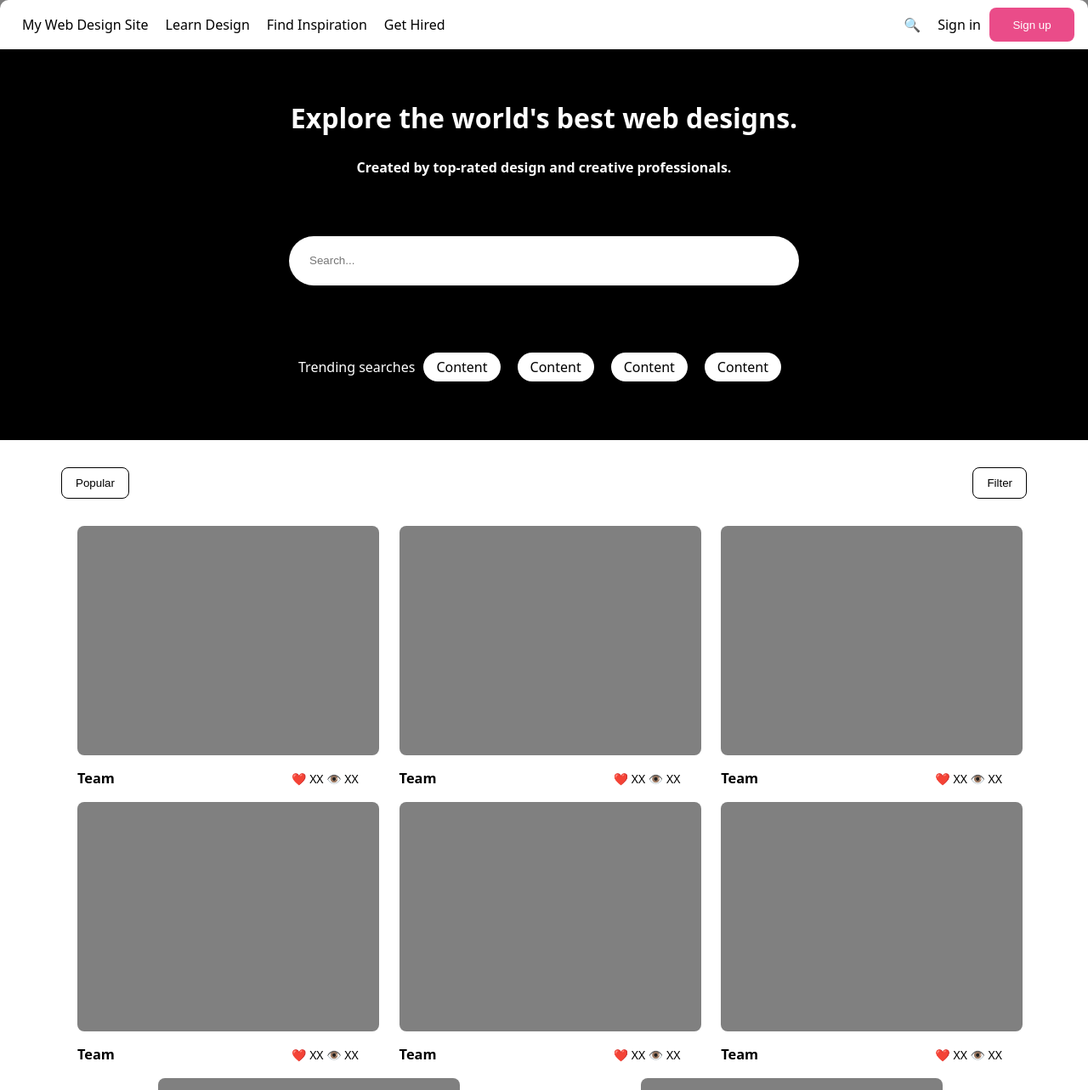
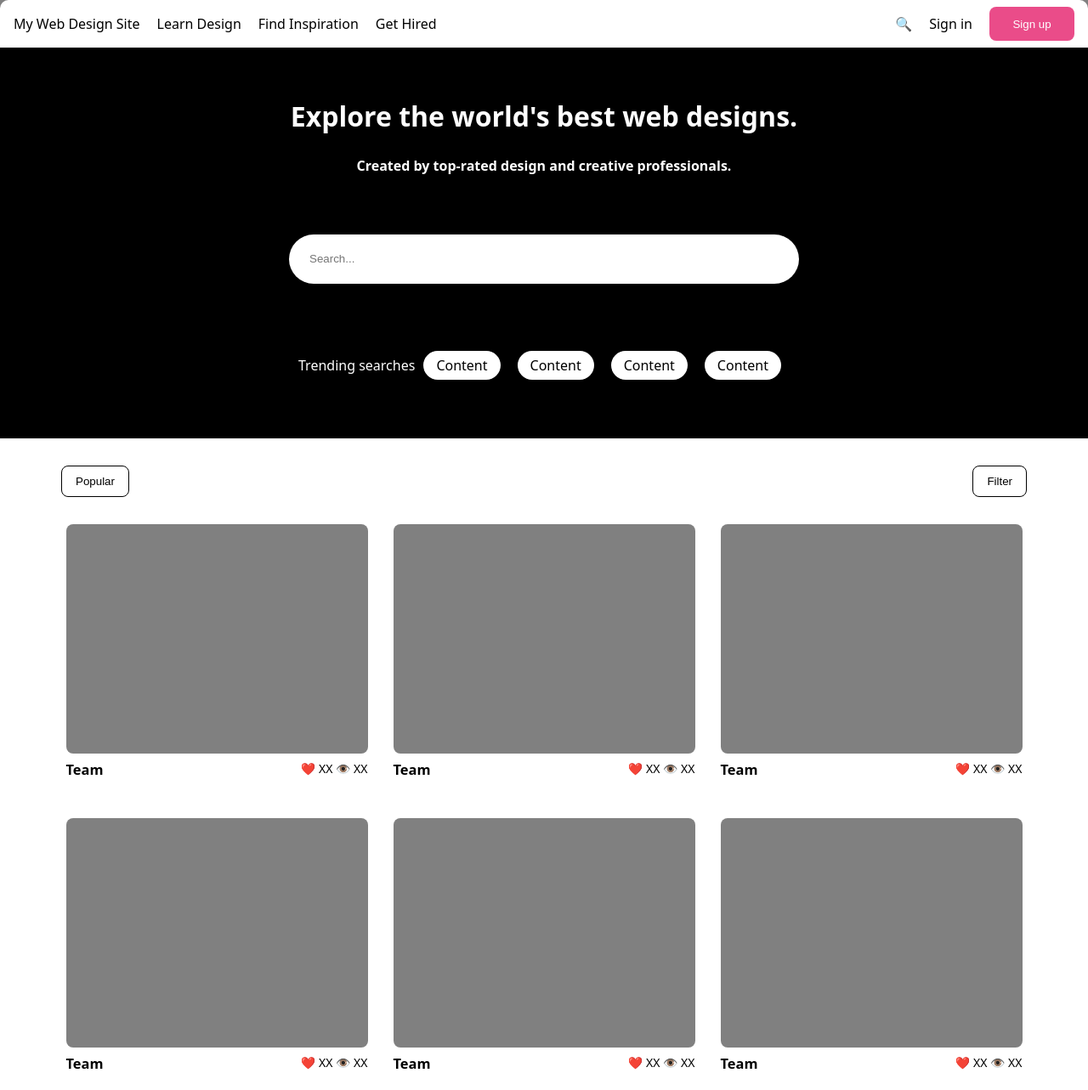
Before and after one commit to SylviaRemington/flexbox-lab-pt, a plain HTML site: page index.html in a window 1280 px wide. Shown: the top 1283 px of the page at 85% size. Drawn offline with Linux system fonts and the light colour scheme.

Commit message:
changes after debugging code

```diff
--- a/css/style.css
+++ b/css/style.css
@@ -14,26 +14,27 @@ nav {
     display: flex;
     justify-content: space-between;
     border-radius: 10px 10px 0 0; /*Curved top corners of webpage. It looked like it had that in the finished product.*/
-    /* border-start-end-radius: 15px;
-    border-end-start-radius: 15px; */
 }
 
 #destinations {
     /* TOP SECTION - This is the nav bar left side content with "My Web Design Site..." */
     display: flex;
     align-items: center;
-    /* outline: 10px gold; */
+    gap: 20px;
+    /* outline: 10px gold; Initially, I was trying to see an outline of this area.
+    Didn't realize until now that I can do the same thing in dev tools with the button on the far left that has the arrow*/
 }
 
 #actions {
     /* TOP SECTION - This is the nav bar right side content with "Sign In Sign Up" verbiage */
     display: flex;
     align-items: center;
+    gap: 20px;
 }
 
 p {
     margin: 0;
-    padding: 10px;
+    /* padding: 10px; I added this initially; but don't actually need it in my code. After troubleshooting bugs with Alara, took this out. Not necessary*/
 }
 
 section {
@@ -66,6 +67,7 @@ h2 {
     margin-bottom: 0;
 }
 
+
 input {
     height: 58px;
     width: 80%;
@@ -80,8 +82,8 @@ main {
     padding: 32px 72px;
     display: flex;
     flex-wrap: wrap;
-    justify-content: space-around;
-    /* I think I need to use this area to move the team button up */
+    justify-content: center;
+    gap: 30px;
 }
 
 nav button {
@@ -102,27 +104,19 @@ nav button {
     border-radius: 8px;
 }
 
-.card {
-    width: 30%; /*Just for this exercise doing 3 per line; however, I noticed the live website uses responsive design. Gonna try and add that.*/
-}
-
 /*Note to self: NEED TO MAKE THIS PART BELOW RESPONSIVE DESIGN SO IT WORKS ON ALL PLATFORMS.*/
 .card-footer {
     display: flex;
     justify-content: space-between;
-    align-items: center;
+    /* align-items: center; */
     font-size: 14px;
-    padding: 0 0px; /*small horizontal padding*/
-    margin-top: 0px; /*small gap under image*/
-    /* border: 1px solid red; added a border to see what was going on with it not centering */
 }
 
-/*This code below from the assignment is making it so the card-footer won't align;
-thus commenting it out.*/
-/*
-.card-footer {
+.card-footer * {
     margin-top: 8px;
-} */
+    /* margin-bottom: 0; */
+}
+
 
 #subnav {
     padding: 32px 72px 0;
@@ -161,7 +155,6 @@ thus commenting it out.*/
 
 
 
-
 /* .card {
     display: flex;
     justify-content: space-around;
```
